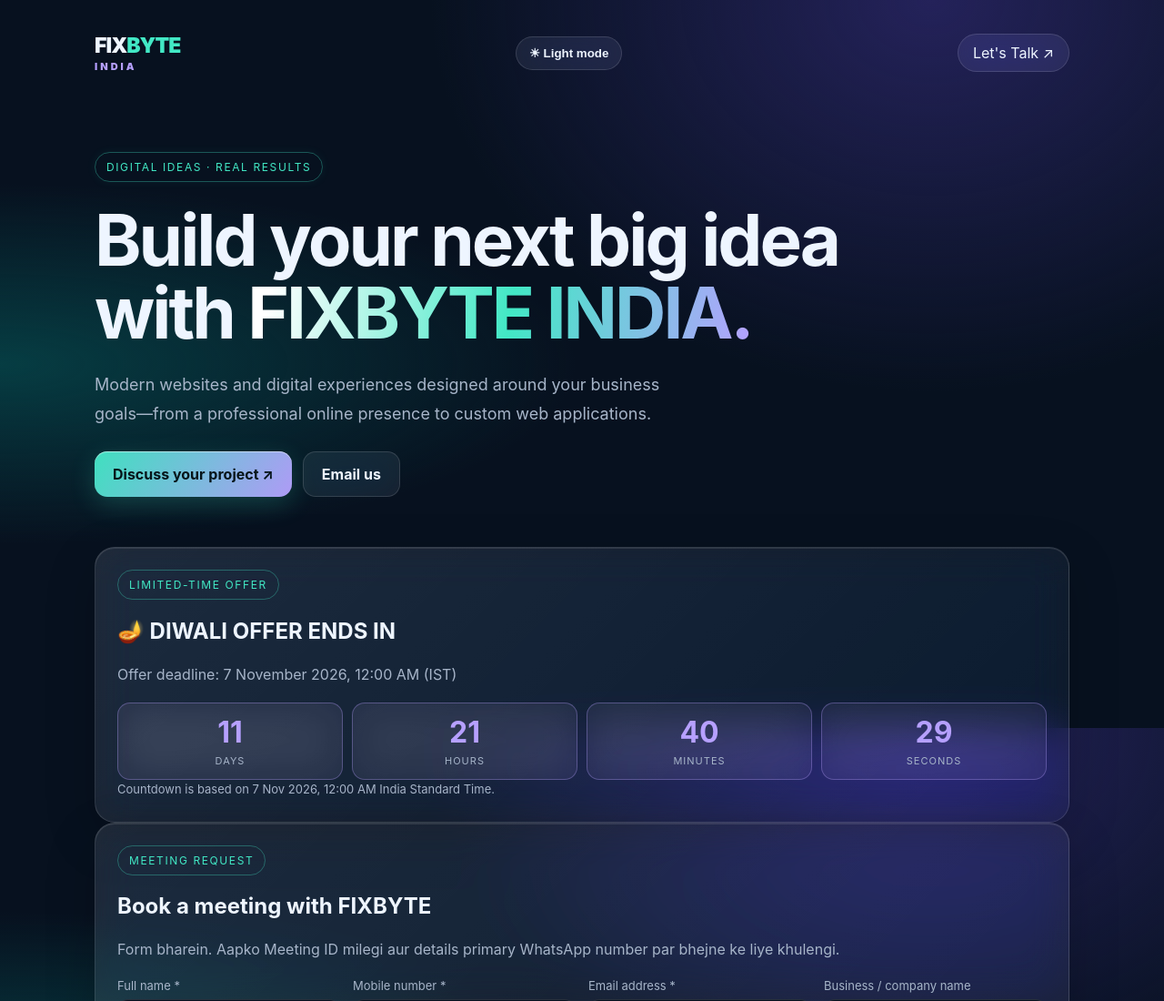
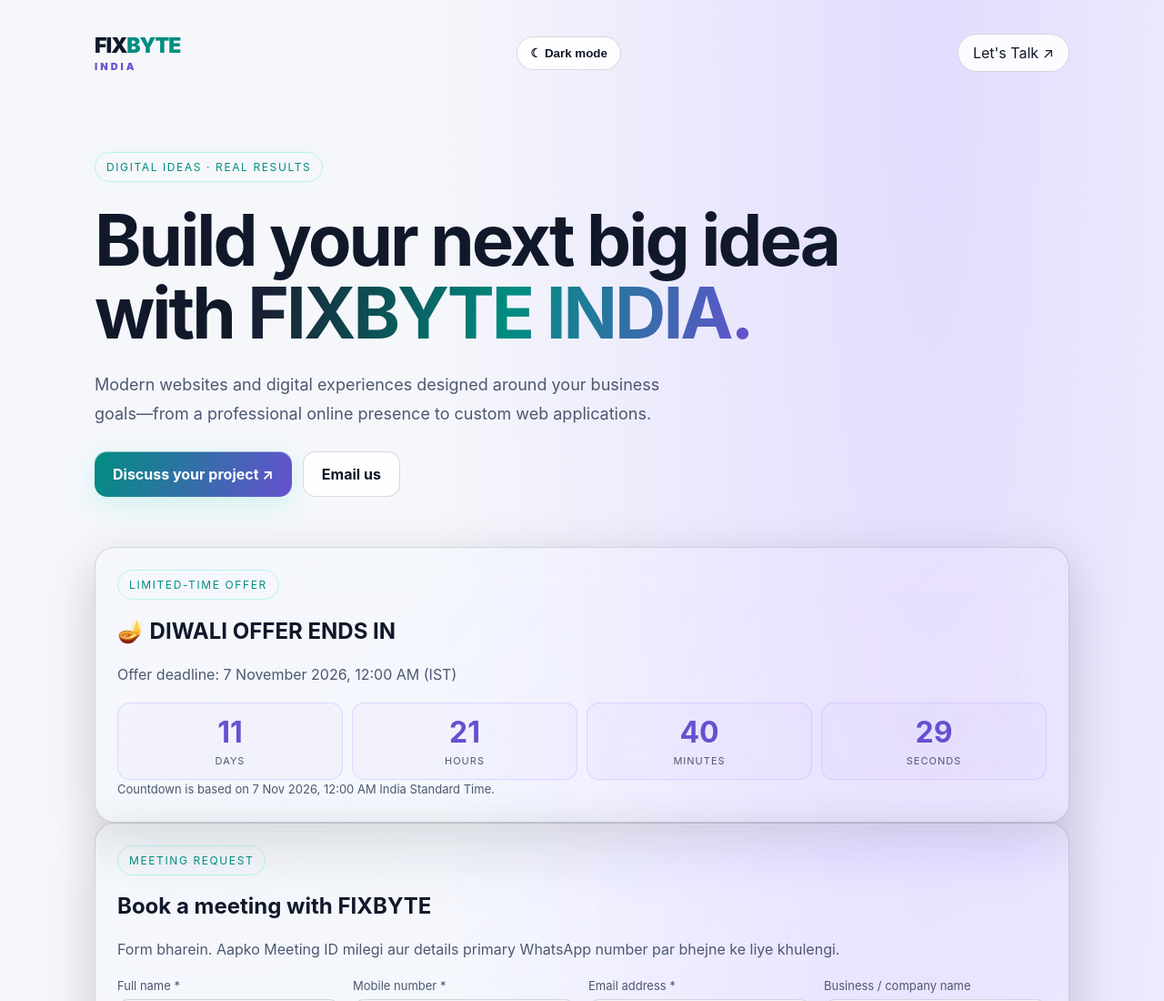
Before and after one commit to Abhishek-3002/FIXBYTEINDIA, a website: page index.html in a window 1280 px wide. Shown: the top 1100 px of the page at 91% size. Drawn offline with Linux system fonts and the light colour scheme.

Commit message:
Make light theme default with dark mode toggle

```diff
--- a/index.html
+++ b/index.html
@@ -1,7 +1,7 @@
 <!doctype html>
 <html lang="en">
 <head>
-<meta charset="utf-8"><meta name="viewport" content="width=device-width,initial-scale=1"><meta name="theme-color" content="#07111f">
+<meta charset="utf-8"><meta name="viewport" content="width=device-width,initial-scale=1"><meta name="theme-color" content="#f5f7fb">
 <meta name="description" content="FIXBYTE INDIA — Websites, web applications, client projects and digital solutions.">
 <title>FIXBYTE INDIA | Digital Solutions</title>
 <style>
@@ -45,8 +45,8 @@
 @media(prefers-reduced-motion:reduce){*,*::before,*::after{animation:none!important;scroll-behavior:auto!important;transition:none!important}}
 @media(max-width:600px){.terms-card details>summary{padding:18px;font-size:18px}.terms-content{padding:0 18px 18px}.support-strip{align-items:flex-start;padding:15px}.card{padding:20px}}
 </style></head>
-<body><main class="wrap">
-<nav class="nav"><div class="logo">FIX<span>BYTE</span><small>INDIA</small></div><button class="theme-toggle" id="themeToggle" type="button" aria-label="Toggle light and dark theme">☀ Light mode</button><a class="pill" href="https://wa.me/917357204736?text=Hi%20FIXBYTE%20INDIA%2C%20I%20want%20to%20discuss%20a%20project">Let's Talk ↗</a></nav>
+<body class="light"><main class="wrap">
+<nav class="nav"><div class="logo">FIX<span>BYTE</span><small>INDIA</small></div><button class="theme-toggle" id="themeToggle" type="button" aria-label="Toggle light and dark theme">☾ Dark mode</button><a class="pill" href="https://wa.me/917357204736?text=Hi%20FIXBYTE%20INDIA%2C%20I%20want%20to%20discuss%20a%20project">Let's Talk ↗</a></nav>
 <section class="hero"><span class="eyebrow">Digital ideas · Real results</span><h1>Build your next big idea with <span class="gradient">FIXBYTE INDIA.</span></h1><p>Modern websites and digital experiences designed around your business goals—from a professional online presence to custom web applications.</p><div class="actions"><a class="btn primary" href="https://wa.me/917357204736?text=Hi%20FIXBYTE%20INDIA%2C%20I%20want%20a%20website">Discuss your project ↗</a><a class="btn" href="mailto:fixbytesupports@gmail.com">Email us</a></div></section>
 <section class="card" id="diwali"><span class="eyebrow">Limited-time offer</span><h2>🪔 DIWALI OFFER ENDS IN</h2><p>Offer deadline: 7 November 2026, 12:00 AM (IST)</p><div class="timer" aria-live="polite"><div class="timebox"><strong id="dd">--</strong><span>Days</span></div><div class="timebox"><strong id="hh">--</strong><span>Hours</span></div><div class="timebox"><strong id="mm">--</strong><span>Minutes</span></div><div class="timebox"><strong id="ss">--</strong><span>Seconds</span></div></div><p id="offer-state" class="note">Countdown uses India Standard Time.</p></section>
 <section class="card" id="meeting"><span class="eyebrow">Meeting request</span><h2>Book a meeting with FIXBYTE</h2><p>Form bharein. Aapko Meeting ID milegi aur details primary WhatsApp number par bhejne ke liye khulengi.</p><form id="meetingForm"><div class="form-grid">
```
